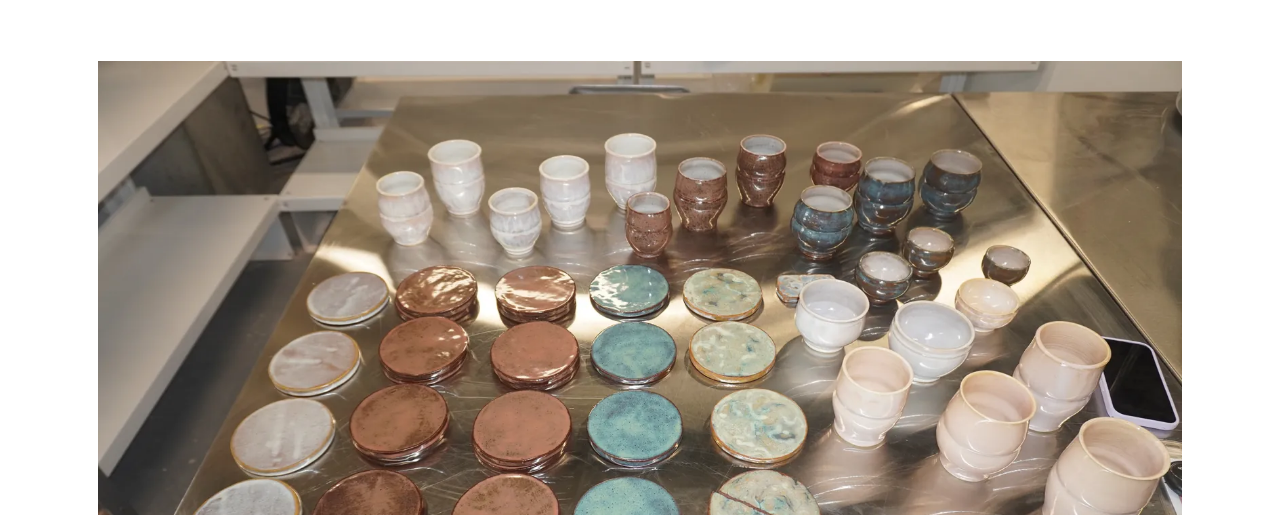
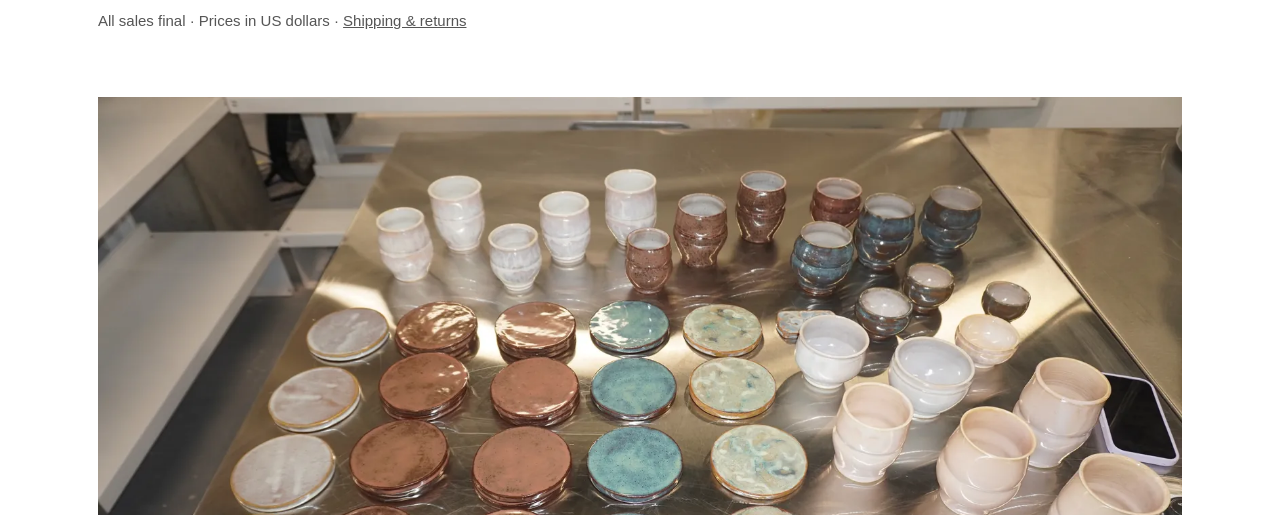
Before and after one commit to kilian-zindel/alexceramics, a plain HTML site: page store.html in a window 1280 px wide. Shown: the part 285-800 px from the top of the page. Drawn offline with Linux system fonts and the light colour scheme; no server answers; a web font is replaced by a local one.

Commit message:
Link shipping & returns policy near the items and in every footer
Adds "All sales final · Prices in US dollars · Shipping & returns" under
the store intro (product pages already have it next to Buy), and
Shipping & returns + Privacy links to policies.html in the footers.

```diff
--- a/css/store.css
+++ b/css/store.css
@@ -6,6 +6,21 @@
 
 .store-intro p {
     margin-bottom: 0;
+}
+
+/* Refund policy line near the items (NY GBL 218-a); also on product pages */
+.store-intro .store-terms {
+    margin-top: 12px;
+}
+.store-terms {
+    font-size: 15px;
+    color: var(--text-muted);
+}
+.store-terms .text-link {
+    color: var(--text-muted);
+}
+.store-terms .text-link:hover {
+    color: var(--accent);
 }
 
 /* Recent batch photo under the intro */
--- a/store.html
+++ b/store.html
@@ -56,6 +56,7 @@
         <div class="store-intro">
             <h2>Store</h2>
             <p>Every piece here is one of a kind and made by hand in New York. I ship within the US for a flat rate, packed with lots of care (and bubble wrap).</p>
+            <p class="store-terms">All sales final &middot; Prices in US dollars &middot; <a class="text-link" href="policies.html#returns">Shipping &amp; returns</a></p>
         </div>
 
         <figure class="store-batch">
@@ -68,7 +69,7 @@
     </main>
 
     <footer class="site-footer">
-        <p>Commissions welcome: <a class="text-link" href="mailto:alexkoe2001@gmail.com">alexkoe2001@gmail.com</a> &middot; <a class="text-link" href="tel:+13129610296">(312) 961-0296</a> &middot; <a class="text-link" href="https://www.instagram.com/ceramics.alex" target="_blank" rel="noopener noreferrer">Instagram</a></p>
+        <p>Commissions welcome: <a class="text-link" href="mailto:alexkoe2001@gmail.com">alexkoe2001@gmail.com</a> &middot; <a class="text-link" href="tel:+13129610296">(312) 961-0296</a> &middot; <a class="text-link" href="https://www.instagram.com/ceramics.alex" target="_blank" rel="noopener noreferrer">Instagram</a> &middot; <a class="text-link" href="policies.html#returns">Shipping &amp; returns</a> &middot; <a class="text-link" href="policies.html#privacy">Privacy</a></p>
     </footer>
 </body>
 </html>
```
Also changed, not shown: index.html (+1 -1 lines), workshops.html (+1 -1 lines).
